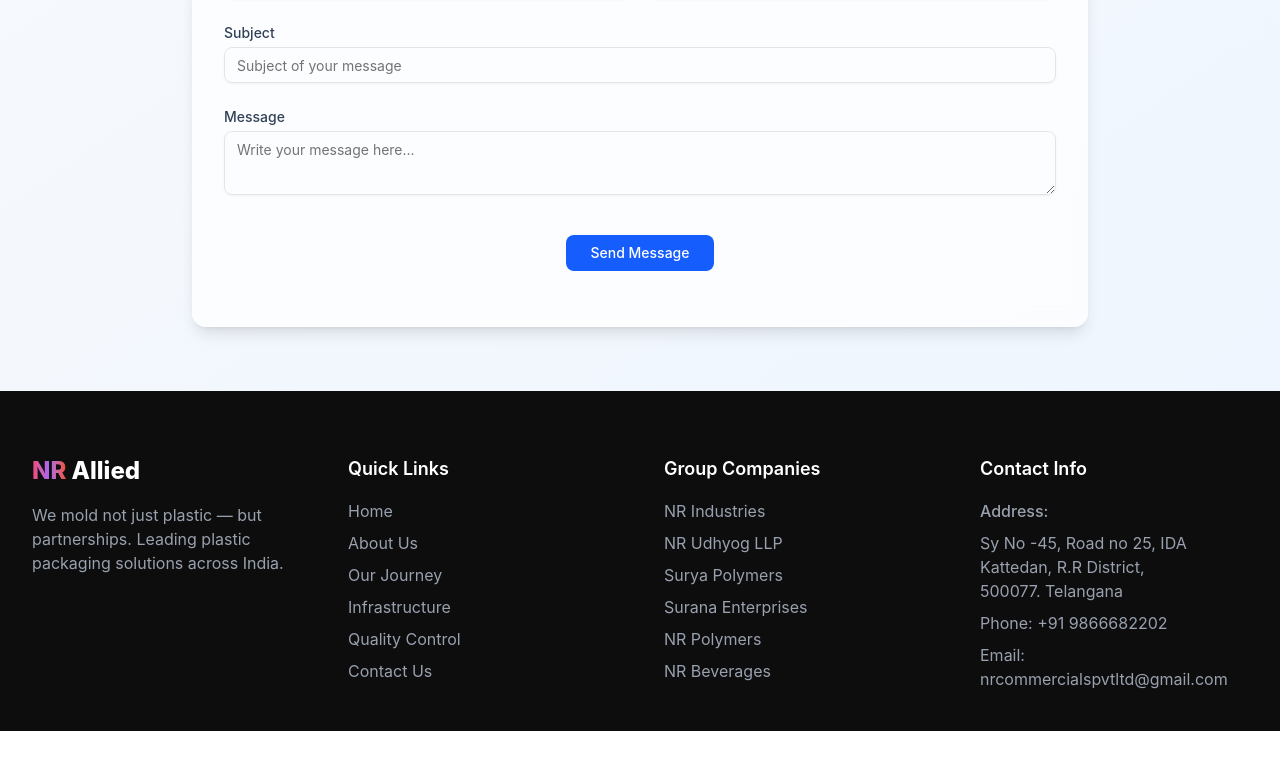
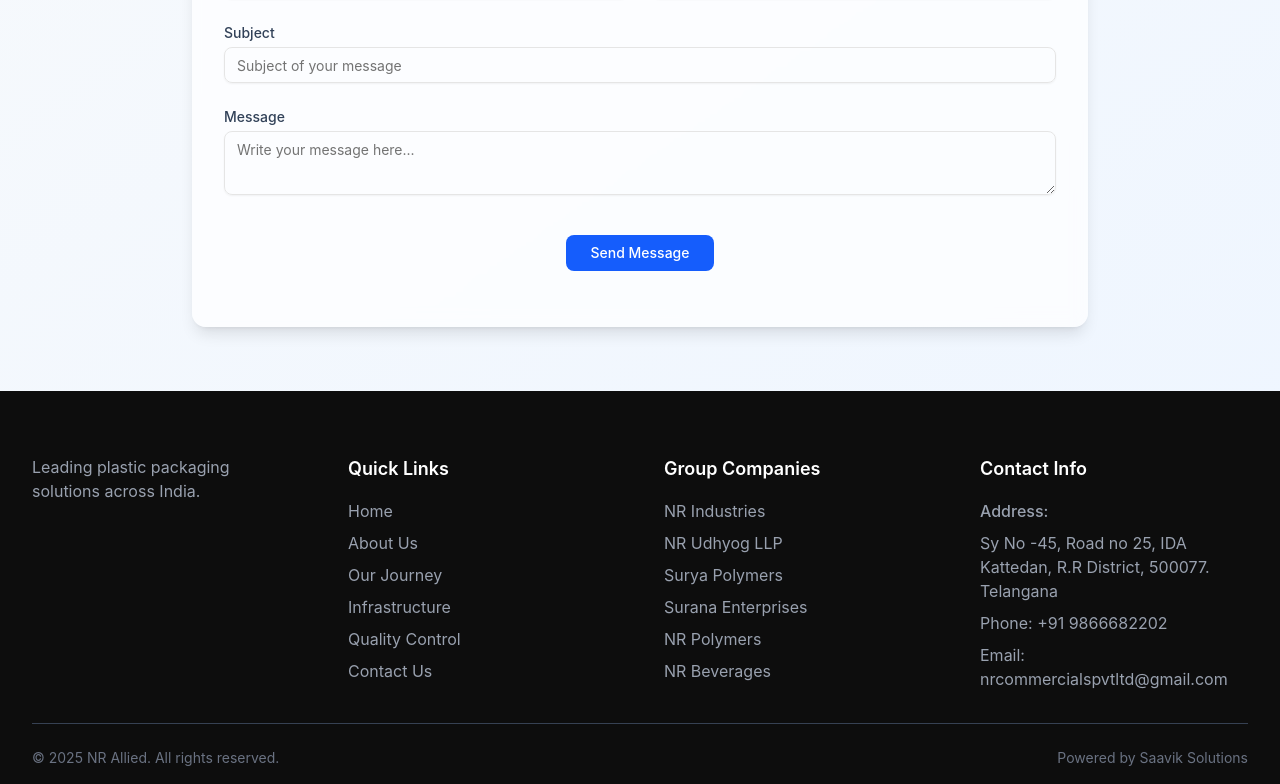
Before and after one commit to srikar298c/nrallied, a Next.js app: page / in a window 1280 px wide. Shown: the part 7312-8096 px from the top of the page. Before the commit the page ends 8043 px from the top, so only its background shows below. Built offline with nearby package versions, Linux system fonts and the light colour scheme.

Commit message:
fix(Footer): adjust padding and improve contact information layout

```diff
--- a/components/landing/common/Footer.tsx
+++ b/components/landing/common/Footer.tsx
@@ -1,23 +1,28 @@
 'use client';
 
 import Link from 'next/link';
-
 // import { Facebook, Instagram, Linkedin, Twitter } from 'lucide-react';
 
 const Footer = () => {
   return (
-    <footer className="bg-[#0D0D0D] text-white pt-16 pb-10">
+    <footer className="bg-[#0D0D0D] text-white pt-16 pb-4">
       <div className="container mx-auto px-4 md:px-8">
-        <div className="grid grid-cols-1 sm:grid-cols-2 lg:grid-cols-4 gap-12">
+        <div className="grid grid-cols-1 sm:grid-cols-2 lg:grid-cols-4 gap-12 pb-8">
           {/* Branding */}
           <div>
-            <h3 className="text-2xl font-extrabold mb-4">
-              <span className="bg-gradient-to-r from-[#F14472] via-[#AB64F2] to-[#F24C26] bg-clip-text text-transparent">NR</span> Allied
-            </h3>
+            {/* <h3 className="text-2xl font-extrabold mb-4">
+              <span className="bg-gradient-to-r from-[#F14472] via-[#AB64F2] to-[#F24C26] bg-clip-text text-transparent">
+                NR
+              </span>{' '}
+              Allied
+            </h3> */}
             <p className="text-gray-400 mb-6 max-w-xs">
-              We mold not just plastic — but partnerships. Leading plastic packaging solutions across India.
+              Leading plastic packaging
+              <br />solutions across India.
             </p>
-            {/* <div className="flex space-x-4">
+            {/* Social icons (uncomment when needed) */}
+            {/*
+            <div className="flex space-x-4">
               <a href="#" aria-label="Facebook" className="text-gray-400 hover:text-[#0476D9] transition-colors">
                 <Facebook size={20} />
               </a>
@@ -30,7 +35,8 @@ const Footer = () => {
               <a href="#" aria-label="LinkedIn" className="text-gray-400 hover:text-[#0476D9] transition-colors">
                 <Linkedin size={20} />
               </a>
-            </div> */}
+            </div>
+            */}
           </div>
 
           {/* Quick Links */}
@@ -46,7 +52,9 @@ const Footer = () => {
                 { href: '#contact', label: 'Contact Us' },
               ].map(({ href, label }) => (
                 <li key={label}>
-                  <Link href={href} className="hover:text-white transition-colors">{label}</Link>
+                  <Link href={href} className="hover:text-white transition-colors">
+                    {label}
+                  </Link>
                 </li>
               ))}
             </ul>
@@ -65,7 +73,9 @@ const Footer = () => {
                 'NR Beverages',
               ].map((company) => (
                 <li key={company}>
-                  <Link href="#divisions" className="hover:text-white transition-colors">{company}</Link>
+                  <Link href="#divisions" className="hover:text-white transition-colors">
+                    {company}
+                  </Link>
                 </li>
               ))}
             </ul>
@@ -76,15 +86,35 @@ const Footer = () => {
             <h4 className="text-lg font-semibold mb-4">Contact Info</h4>
             <address className="not-italic text-gray-400 space-y-2">
               <p className="font-medium">Address:</p>
-              <p>Sy No -45, Road no 25, IDA Kattedan, R.R District, 500077. Telangana </p>
-              <p>Phone: <a href="tel:+919866682202" className="hover:text-white">+91 9866682202</a></p>
-              <p>Email: <a href="mailto:nrcommercialspvtltd@gmail.com" className="hover:text-white">nrcommercialspvtltd@gmail.com</a></p>
+              <p>Sy No -45, Road no 25, IDA Kattedan, R.R District, 500077. Telangana</p>
+              <p>
+                Phone:{' '}
+                <a href="tel:+919866682202" className="hover:text-white">
+                  +91 9866682202
+                </a>
+              </p>
+              <p>
+                Email:{' '}
+                <a href="mailto:nrcommercialspvtltd@gmail.com" className="hover:text-white">
+                  nrcommercialspvtltd@gmail.com
+                </a>
+              </p>
             </address>
           </div>
         </div>
 
         {/* Bottom Bar */}
-
+        <div className="border-t border-gray-700 pt-6 flex flex-col md:flex-row items-center justify-between text-gray-500 text-sm">
+          <p>&copy; {new Date().getFullYear()} NR Allied. All rights reserved.</p>
+            <Link
+            href="https://saaviksolutions.com"
+            target="_blank"
+            rel="noopener noreferrer"
+            className="mt-2 md:mt-0 hover:text-white transition-colors"
+            >
+            Powered by Saavik Solutions
+            </Link>
+        </div>
       </div>
     </footer>
   );
```
